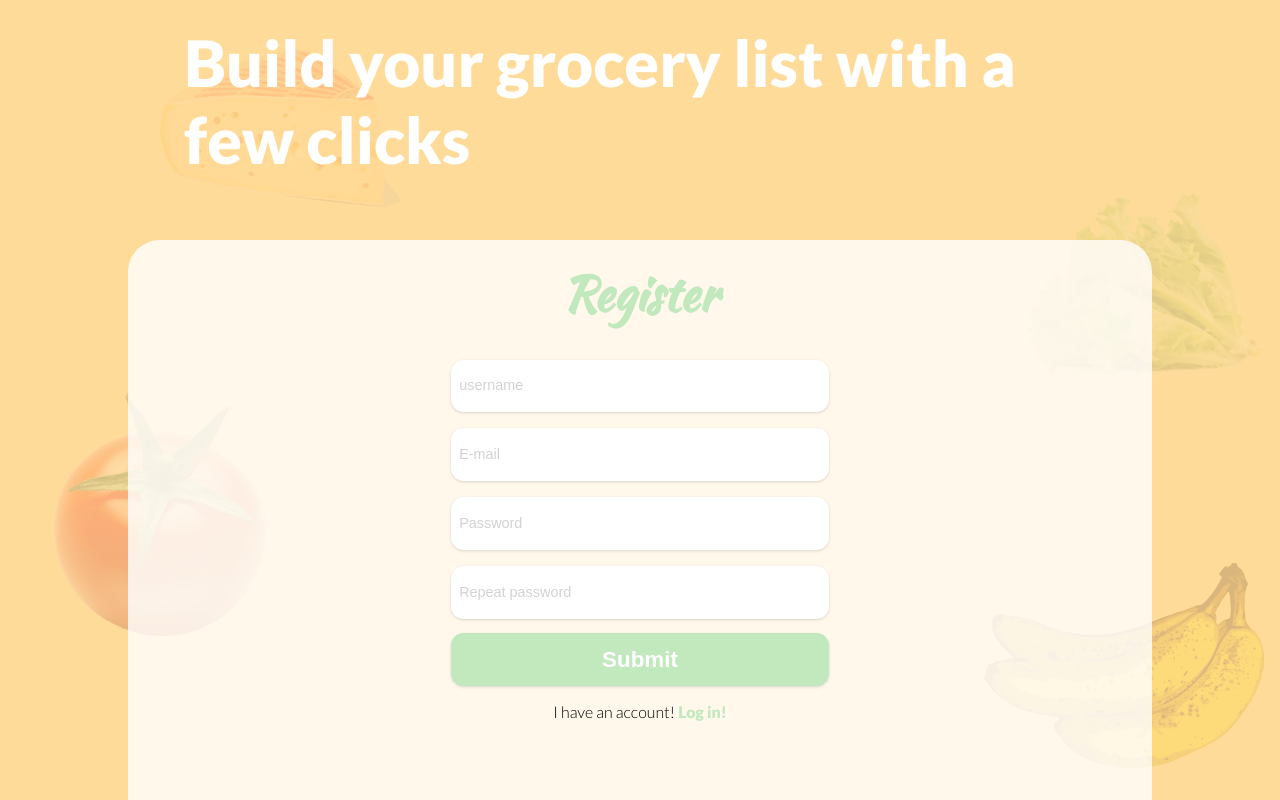
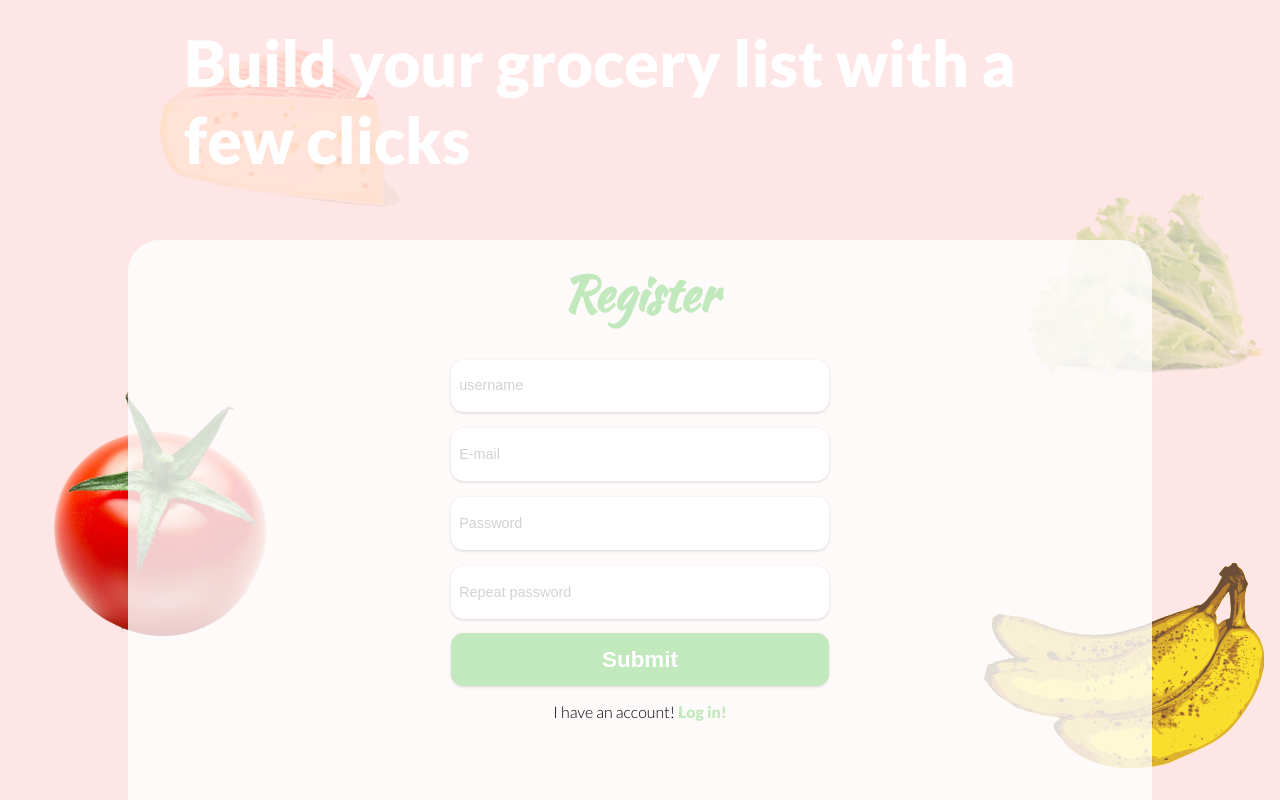
Before and after one commit to Ivailo663/ShoppingListApp, a React app: page / in a window 1280 px wide. Built offline with nearby package versions, Linux system fonts and the light colour scheme.

Commit message:
fixing products opacity

```diff
--- a/src/styles/App.scss
+++ b/src/styles/App.scss
@@ -30,30 +30,24 @@ h2 {
   top: 3rem;
 }
 
-.bread {
-  position: absolute;
-  opacity: 0.3;
-  width: 30vmin;
-  right: 0;
-  bottom: 3rem;
-}
+
 .salat {
   position: absolute;
-  opacity: 0.5;
+
   width: 30vmin;
   right: calc(0% + 1rem);
   top: 12rem;
 }
 .tomato {
   position: absolute;
-  opacity: 0.2;
+
   width: 35vmin;
   left: calc(3% - 1rem);
   bottom: calc(21% - 2rem);
 }
 .bananas {
   position: absolute;
-  opacity: 0.2;
+  opacity:0.8;
   width: 35vmin;
   right: 10rem;
   right: calc(0% + 1rem);
@@ -74,7 +68,7 @@ ul{
 //GENERAL CLASSES END
 .main {
   width: 100vw;
-  background: $orange;
+  background: $pink;
   position: relative;
 
   .main-inner {
--- a/src/styles/colors_and_fonts.scss
+++ b/src/styles/colors_and_fonts.scss
@@ -1,7 +1,7 @@
 @import url("https://fonts.googleapis.com/css2?family=Lato:ital,wght@0,300;0,900;1,900&display=swap");
 @import url("https://fonts.googleapis.com/css2?family=Kaushan+Script&display=swap");
 
-$orange: #ffdb9a;
+$pink: #FFE6E6;
 $white: #ffffff;
 $whiteTransparent: rgba(255, 255, 255, 0.6);
 $greenMain: #c2e8be;
```
